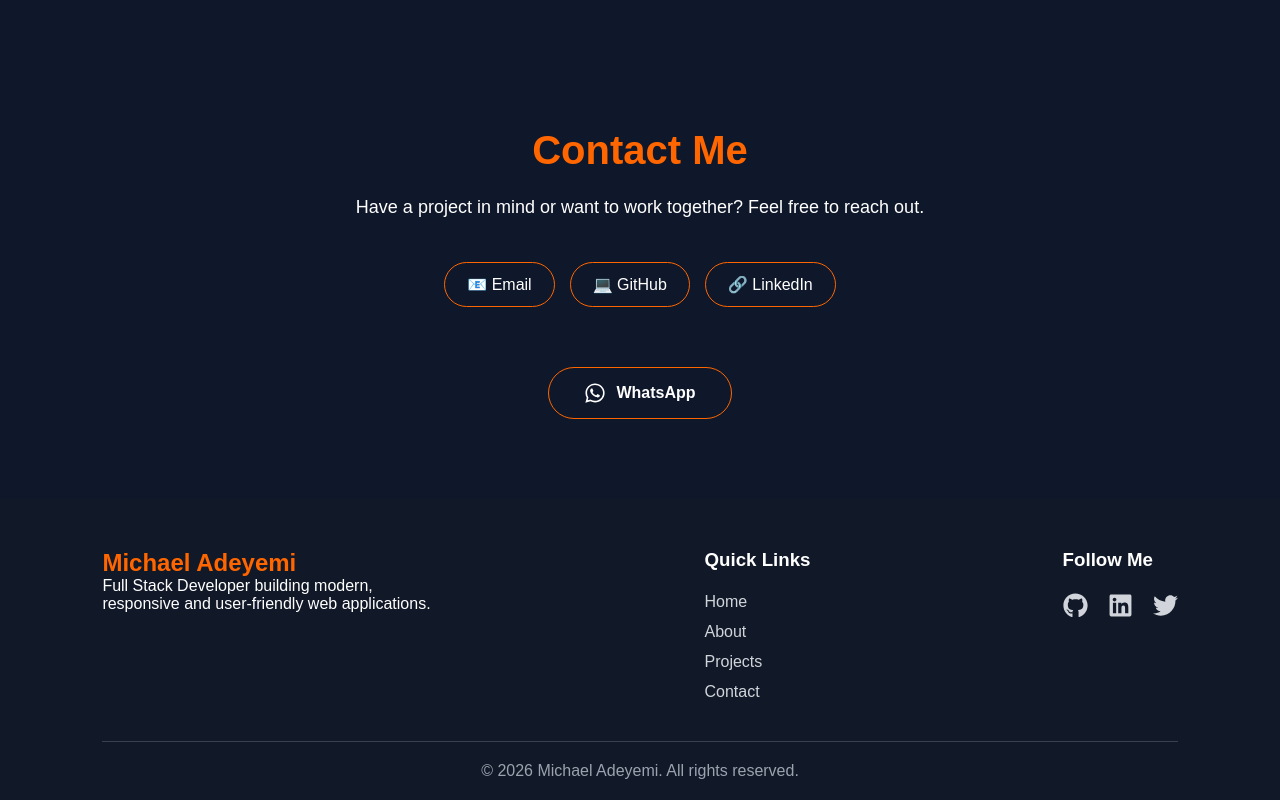
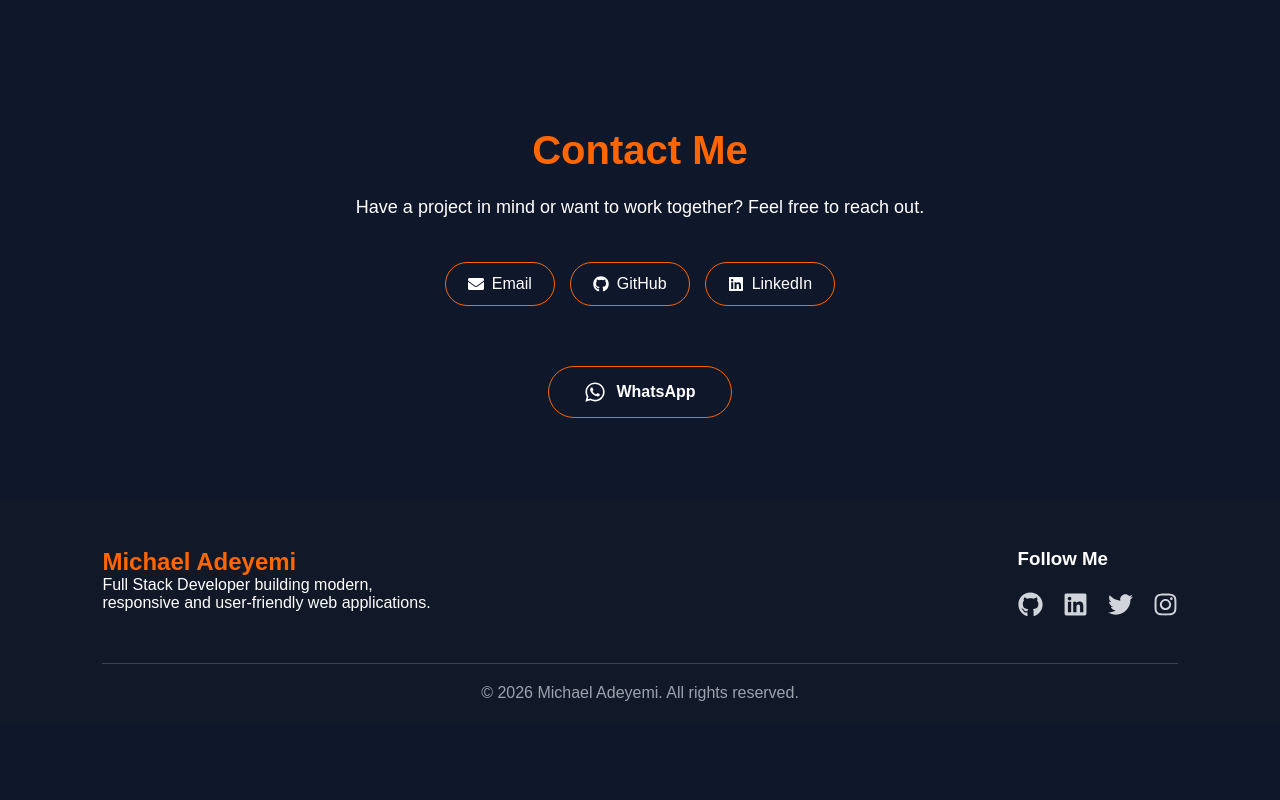
Before and after one commit to Juizpapi/portfolio, a React app: page / in a window 1280 px wide. Shown: the part 1968-2768 px from the top of the page. After the commit the page ends 2690 px from the top, so only its background shows below. Built offline with nearby package versions, Linux system fonts and the light colour scheme; the HTML template or start-up script is replaced by a standard one.

Commit message:
Modify contact and footer

```diff
--- a/src/components/Contact.jsx
+++ b/src/components/Contact.jsx
@@ -1,4 +1,9 @@
-import { FaWhatsapp } from "react-icons/fa";
+import {
+  FaWhatsapp,
+  FaGithub,
+  FaLinkedin,
+  FaEnvelope
+} from "react-icons/fa";
 import "../css/contact.css";
 
 function Contact() {
@@ -22,8 +27,9 @@
     href="mailto:miknelandex@gmail.com"
     className="contact-pill"
   >
-    📧 Email
-  </a>
+  <FaEnvelope />
+  Email
+</a>
 
 
 
@@ -33,8 +39,9 @@
     rel="noopener noreferrer"
     className="contact-pill"
   >
-    💻 GitHub
-  </a>
+  <FaGithub />
+  GitHub
+</a>
 
   <a
     href="https://www.linkedin.com/in/michael-adeyemi-248484301"
@@ -42,8 +49,9 @@
     rel="noopener noreferrer"
     className="contact-pill"
   >
-    🔗 LinkedIn
-  </a>
+  <FaLinkedin />
+  LinkedIn
+</a>
 
 </div>
 
--- a/src/components/Footer.jsx
+++ b/src/components/Footer.jsx
@@ -1,5 +1,5 @@
 import "../css/footer.css";
-import { FaGithub, FaLinkedin, FaTwitter } from "react-icons/fa6";
+import { FaGithub, FaLinkedin, FaTwitter, FaInstagram } from "react-icons/fa6";
 
 function Footer() {
   return (
@@ -17,16 +17,7 @@
         </div>
 
 
-        <div className="footer-links">
 
-          <h3>Quick Links</h3>
-
-          <a href="#home">Home</a>
-          <a href="#about">About</a>
-          <a href="#projects">Projects</a>
-          <a href="#contact">Contact</a>
-
-        </div>
 
 
         <div className="footer-social">
@@ -45,6 +36,10 @@
 
             <a href="https://x.com/juzpapi" target="_blank">
               <FaTwitter />
+            </a>
+
+            <a href="https://www.instagram.com/juizpapi" target="_blank">
+              <FaInstagram />
             </a>
 
           </div>
```
